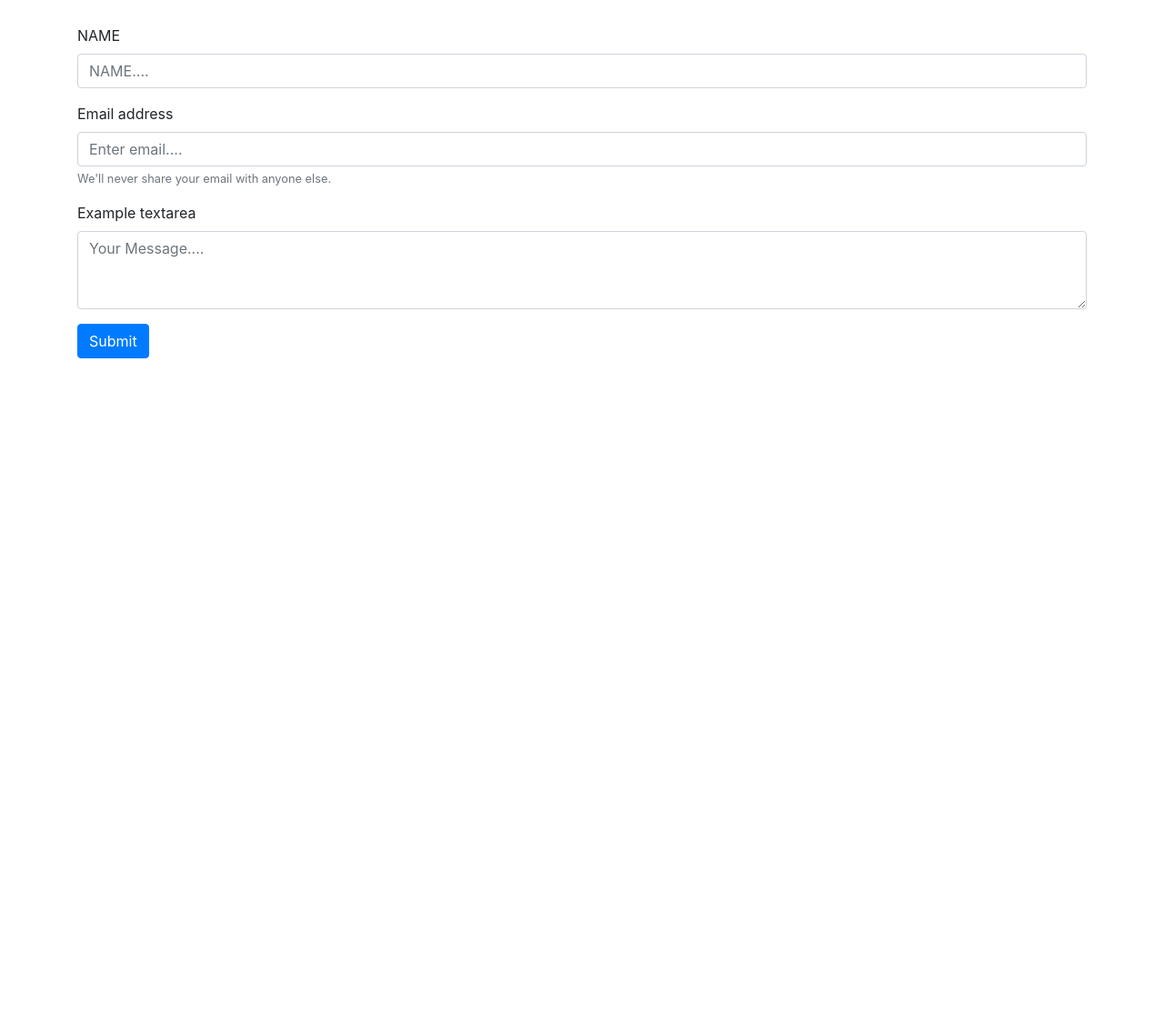
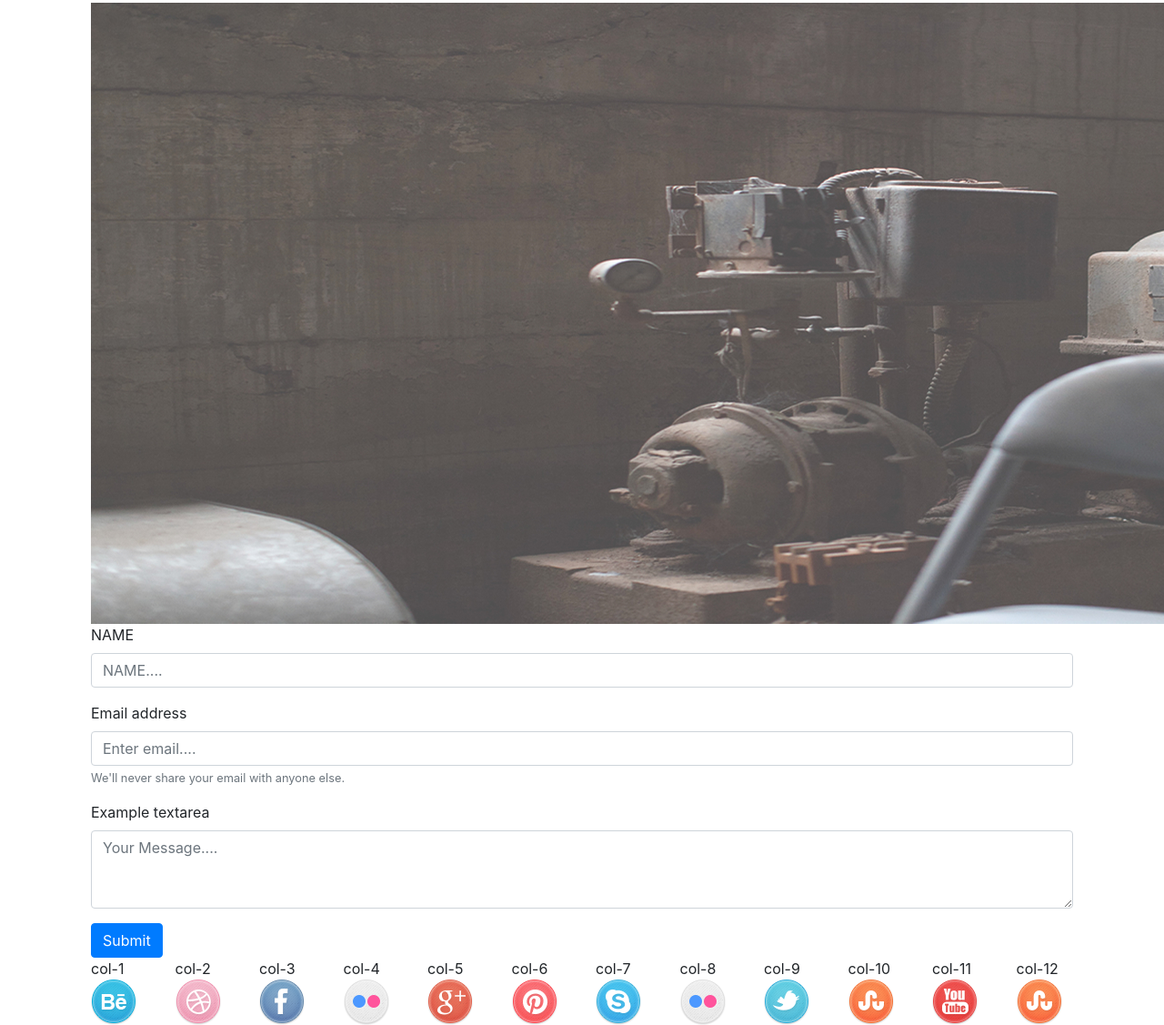
Before and after one commit to Tmreign/delani-studio, a plain HTML site: page index.html in a window 1280 px wide. Shown: the part 3000-4127 px from the top of the page at 91% size. Before the commit the page ends 3394 px from the top, so only its background shows below. Drawn offline with Linux system fonts and the light colour scheme.

Commit message:
social icon

```diff
--- a/index.html
+++ b/index.html
@@ -83,9 +83,9 @@
                  </div>
 
             </div>
-            <div class="contact">
+            <div class="container" id="contact">
                 <h2>CONTACT US</h2>
-                <img src="">
+                <img src="images/contact.jpg">
                 <form>
                         <div class="form-group">
                                 <label for="exampleInputPassword1">NAME</label>
@@ -106,6 +106,55 @@
 
 
             </div>
+            <div class="social">
+                    <div class="container">
+
+                            <div class="row">
+                                    <div class="col-1">col-1
+                                        <img src="images/behance.png">
+                                    </div>
+                                    <div class="col-1">col-2
+                                        <img src="images/dribble.png">
+                                    </div>
+                                    <div class="col-1">col-3
+                                        <img src="images/facebook.png">
+                                    </div>
+                                    <div class="col-1">col-4
+                                        <img src="images/flickr.png">
+                                     </div>
+                                    <div class="col-1">col-5
+                                        <img src="images/g_plus.png">
+                                    </div>
+                                    <div class="col-1">col-6
+                                            <img src="images/pinterest.png">
+                                    </div>
+                                    <div class="col-1">col-7
+                                            <img src="images/skype.png">
+                                    </div>
+                                    <div class="col-1">col-8
+                                            <img src="images/flickr.png">
+                                    </div>
+                                    <div class="col-1">col-9
+                                            <img src="images/twitter.png">
+                                    </div>
+                                    <div class="col-1">col-10
+                                            <img src="images/stumble_upon.png">
+                                    </div>
+                                    <div class="col-1">col-11
+                                            <img src="images/you_tube.png">
+                                    </div>
+                                    <div class="col-1">col-12
+                                            <img src="images/stumble_upon.png">
+                                    </div>
+
+
+
+
+
+                            </div>
+                    </div>
+
+            </div>
     </div>
 </body>
 </html>
```
Also changed, not shown: images/behance.png (added), images/contact.jpg (added), images/dribble.png (added), images/facebook.png (added), images/flickr.png (added), images/g_plus.png (added), images/pinterest.png (added), images/skype.png (added), images/stumble_upon.png (added), images/twitter.png (added), images/you_tube.png (added).
